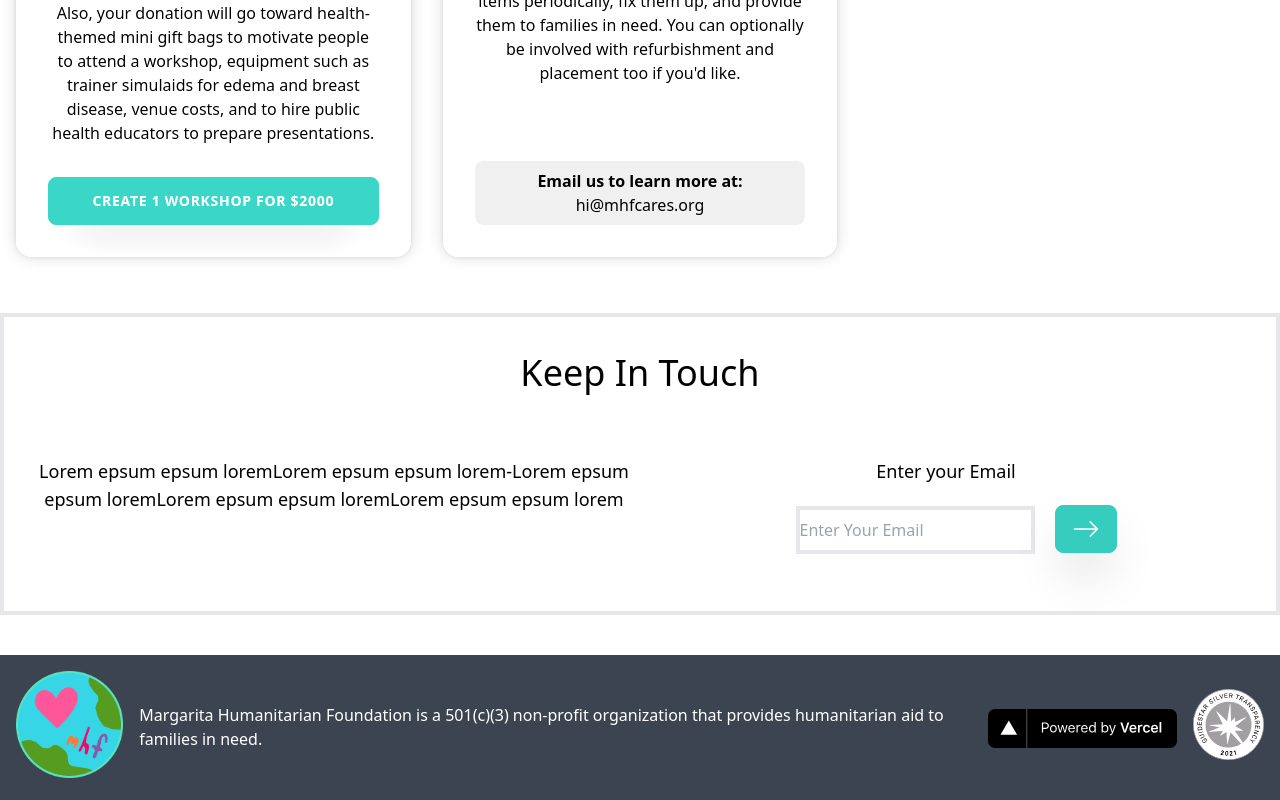
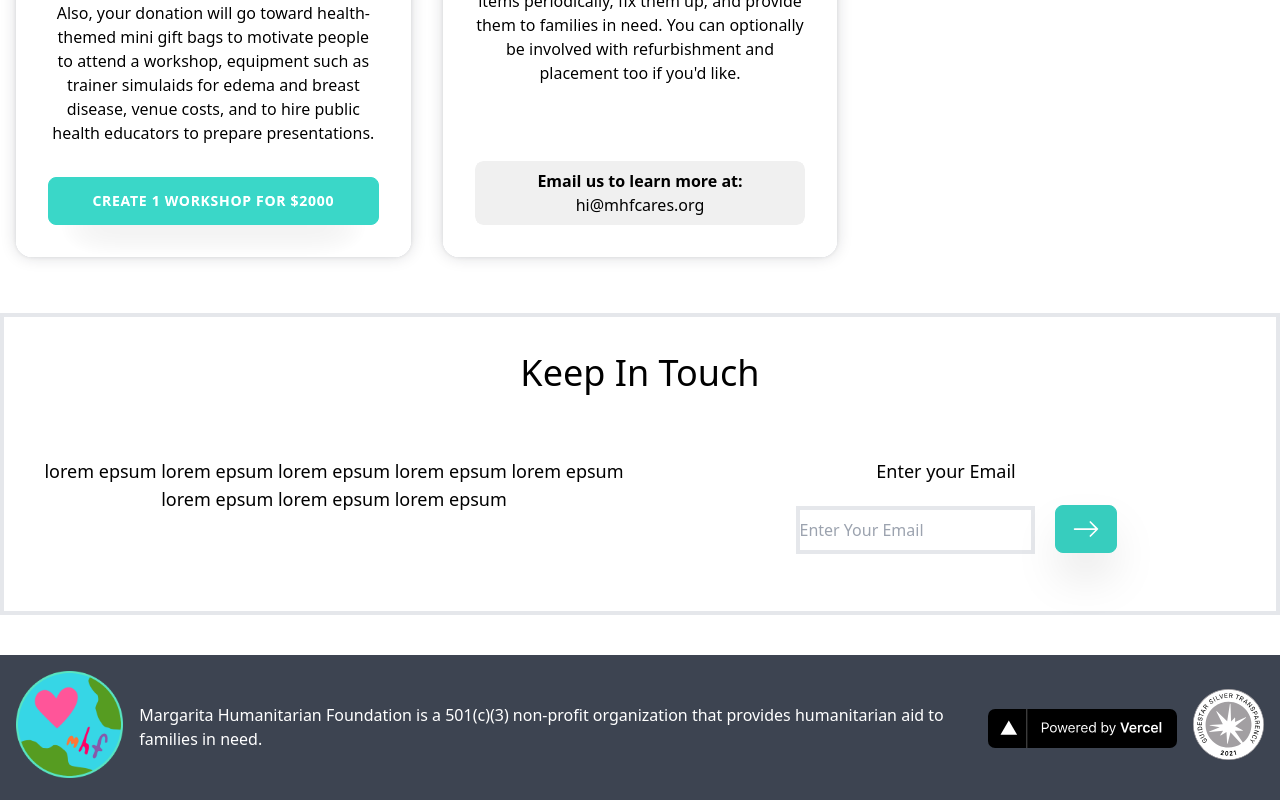
Before and after one commit to margaritahumanitarian/helpafamily, a Next.js app: page / in a window 1280 px wide. Shown: the part 2880-3680 px from the top of the page. Built offline with nearby package versions, Linux system fonts and the light colour scheme.

Commit message:
Made smaller components
Co-authored-by: Prathamesh Desai <prathameshd419@gmail.com>

```diff
--- a/components/email/EmailCapture.js
+++ b/components/email/EmailCapture.js
@@ -1,29 +1,34 @@
 import { BsArrowRight } from 'react-icons/bs';
+import EmailCaptureHome from './EmailCaptureHome';
 import React from 'react';
 
-export default function EmailCapture({ changeFunction }) {
+export default function EmailCapture({
+  changePointer,
+  handleSubmit,
+  email,
+  setEmailProp,
+}) {
   const handleEmailSubmit = () => {
-    changeFunction();
+    changePointer();
+    setEmailProp('');
   };
+
   return (
     <>
       <div className="email-captureBox border-4 text-center hero-content mx-auto my-10">
-        <div>
-          <div className="email-title text-4xl pt-5">
-            <h1 className="mb-12">{'Keep In Touch'}</h1>
-          </div>
-          <div className="email-content-box pb-10 text-center hero-content md:m-auto">
-            <div className="description text-lg">
-              {
-                'Lorem epsum epsum loremLorem epsum epsum lorem-Lorem epsum epsum loremLorem epsum epsum loremLorem epsum epsum lorem'
+        <EmailCaptureHome
+          data={
+            'lorem epsum lorem epsum lorem epsum lorem epsum lorem epsum lorem epsum lorem epsum lorem epsum'
           }
-            </div>
-            <div className="enter-email">
-              <div className="text-lg pb-5">{`Enter your Email`}</div>
+        >
           <div className="input-email">
             <input
               className="mx-5 py-2 border-4 text-black"
+              onChange={(value) => {
+                handleSubmit(value.target.value);
+              }}
               placeholder="Enter Your Email"
+              value={email}
             />
             <button type="submit">
               <div className="btn btn-accent" onClick={handleEmailSubmit}>
@@ -31,38 +36,14 @@ export default function EmailCapture({ changeFunction }) {
               </div>
             </button>
           </div>
-            </div>
-          </div>
-        </div>
+        </EmailCaptureHome>
       </div>
       <style jsx>{`
-        .email-captureBox {
-        }
-        .email-title {
-          margin: auto;
-          text-align: center;
-        }
-
-        .email-content-box {
-          display: flex;
-          align-items: start;
-        }
-
-        .email-content-box > * {
-          flex-basis: 100%;
-        }
-
         .input-email {
           display: flex;
           justify-content: center;
           align-items: center;
         }
-
-        @media screen and (max-width: 700px) {
-          .email-content-box {
-            flex-wrap: wrap;
-          }
-        }
       `}</style>
     </>
   );
--- /dev/null
+++ b/components/email/EmailCaptureHome.js
@@ -0,0 +1,40 @@
+import React from 'react';
+
+export default function EmailCaptureHome({ children, data }) {
+  return (
+    <div>
+      <div className="email-title text-4xl pt-5">
+        <h1 className="mb-12">{'Keep In Touch'}</h1>
+      </div>
+      <div className="email-content-box pb-10 text-center hero-content md:m-auto">
+        <div className="description text-lg">{data}</div>
+        <div className="enter-email">
+          <div className="text-lg pb-5">{`Enter your Email`}</div>
+          {children}
+        </div>
+      </div>
+
+      <style jsx>{`
+        .email-title {
+          margin: auto;
+          text-align: center;
+        }
+
+        .email-content-box {
+          display: flex;
+          align-items: start;
+        }
+
+        .email-content-box > * {
+          flex-basis: 100%;
+        }
+
+        @media screen and (max-width: 700px) {
+          .email-content-box {
+            flex-wrap: wrap;
+          }
+        }
+      `}</style>
+    </div>
+  );
+}
--- a/components/email/EmailSection.js
+++ b/components/email/EmailSection.js
@@ -1,26 +1,37 @@
-import { useEffect, useState } from 'react';
 import EmailCapture from './EmailCapture';
 import SurveySection from './SurveySections';
 import ThankyouEmail from './ThankyouEmail';
+import { useState } from 'react';
 
 export default function EmailSection() {
   const [componentPointer, setComponentPointer] = useState(0);
+  const [email, setEmail] = useState('');
+  let dataSet = {};
+  const handleSubmit = (email) => {
+    setEmail(email);
+    dataSet.email = email;
+  };
 
   const changePointer = () => {
     setComponentPointer(componentPointer + 1);
   };
 
-  const componentsStack = [
-    <EmailCapture changeFunction={changePointer} key={0} />,
-    <ThankyouEmail changeFunction={changePointer} key={1} />,
-    <SurveySection key={2} />,
-  ];
+  console.log(dataSet);
 
-  const [componentBeingRender, setComponentBeingRender] = useState('');
-
-  useEffect(() => {
-    setComponentBeingRender(componentsStack[componentPointer]);
-  }, [componentPointer]);
-
-  return componentBeingRender;
+  return (
+    <>
+      {componentPointer === 0 && (
+        <EmailCapture
+          changePointer={changePointer}
+          email={email}
+          handleSubmit={handleSubmit}
+          setEmailProp={setEmail}
+        />
+      )}
+      {componentPointer === 1 && (
+        <ThankyouEmail changePointer={changePointer} />
+      )}
+      {componentPointer === 2 && <SurveySection />}
+    </>
+  );
 }
--- /dev/null
+++ b/components/email/Questions.js
@@ -0,0 +1,50 @@
+import React from 'react';
+
+export default function Question({ surveyPointer, children }) {
+  const Questions = [
+    'How did you hear about us?',
+    "What are causes you're interested in?",
+    'How might would you like to help out',
+    'Thank you! for your response',
+  ];
+  console.log('SUrvey is', surveyPointer);
+
+  return (
+    <>
+      <div className="border-4 text-center hero-content mx-auto my-10">
+        <div>
+          <div className="email-content-box pb-10 text-center hero-content md:m-auto">
+            <div
+              className={`descryption ${
+                surveyPointer >= 3 ? 'text-4xl' : 'text-lg'
+              }`}
+            >
+              {Questions[surveyPointer]}
+            </div>
+          </div>
+          {children}
+        </div>
+      </div>
+      <style jsx>{`
+        .description {
+          margin: 3% 10%;
+        }
+        .email-content-box {
+          display: flex;
+          align-items: start;
+          flex-wrap: wrap;
+        }
+
+        .email-content-box > * {
+          flex-basis: 100%;
+        }
+
+        @media screen and (max-width: 540px) {
+          .email-content-box {
+            flex-wrap: wrap;
+          }
+        }
+      `}</style>
+    </>
+  );
+}
--- a/components/email/SurveySections.js
+++ b/components/email/SurveySections.js
@@ -1,15 +1,8 @@
 import React, { useState } from 'react';
+import Question from './Questions';
 
 export default function SurveySection() {
-  const surveyContentArray = [
-    'How did you hear about us?',
-    "What are causes you're interested in?",
-    'How might would you like to help out',
-    'Thank you! for your response',
-  ];
-
   const [surveyPointer, setSurveyPointer] = useState(0);
-  console.log(surveyPointer);
   const [input, setInput] = useState('');
 
   const handleSurveyButton = () => {
@@ -17,22 +10,12 @@ export default function SurveySection() {
       return;
     }
     setSurveyPointer(surveyPointer + 1);
-    console.log(surveyPointer);
     setInput('');
   };
 
   return (
     <>
-      <div className="email-captureBox border-4 text-center hero-content mx-auto my-10">
-        <div>
-          <div className="email-content-box pb-10 text-center hero-content md:m-auto">
-            <div
-              className={`description ${
-                surveyPointer < 3 ? 'text-lg' : 'text-4xl'
-              }`}
-            >
-              {surveyContentArray[surveyPointer]}
-            </div>
+      <Question surveyPointer={surveyPointer}>
         {surveyPointer < 3 ? (
           <div className="enter-email">
             <div className="input-email">
@@ -55,35 +38,7 @@ export default function SurveySection() {
         ) : (
           ''
         )}
-          </div>
-        </div>
-      </div>
-      <style jsx>{`
-        .description {
-          margin: 3% 10%;
-        }
-        .email-content-box {
-          display: flex;
-          align-items: start;
-          flex-wrap: wrap;
-        }
-
-        .email-content-box > * {
-          flex-basis: 100%;
-        }
-
-        .input-email input {
-          display: inline-block;
-          width: 75%;
-          text-align: center;
-        }
-
-        @media screen and (max-width: 540px) {
-          .email-content-box {
-            flex-wrap: wrap;
-          }
-        }
-      `}</style>
+      </Question>
     </>
   );
 }
--- a/components/email/ThankyouEmail.js
+++ b/components/email/ThankyouEmail.js
@@ -1,8 +1,8 @@
 import React from 'react';
 
-export default function ThankyouEmail({ changeFunction }) {
+export default function ThankyouEmail({ changePointer }) {
   const handleButtonClick = () => {
-    changeFunction();
+    changePointer();
   };
   return (
     <>
```
Lines whose indentation alone changed are shown as unchanged.
